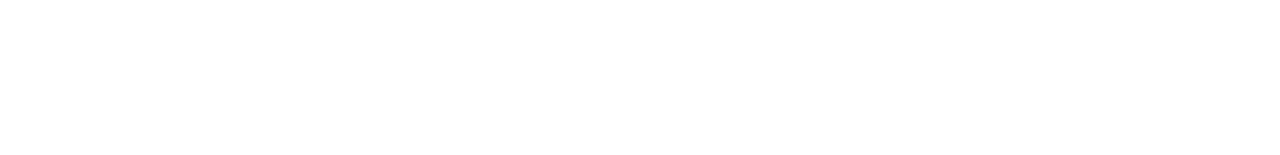
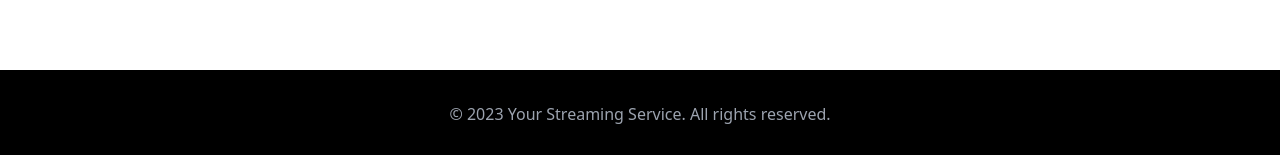
Before and after one commit to shreyansh1410/netflix-gpt, a React (Create React App) app: page /browse in a window 1280 px wide. Shown: the part 642-797 px from the top of the page. Built offline with nearby package versions, Linux system fonts and the light colour scheme; no server answers; sample sign-in values are in the browser's storage.

Commit message:
slight UI enhancements

```diff
--- a/src/components/AIMovieSuggestions.js
+++ b/src/components/AIMovieSuggestions.js
@@ -2,15 +2,13 @@ import { useSelector } from "react-redux";
 import MovieList from "./MovieList";
 
 const AiMovieSuggestions = () => {
-  // Updated selector to use aiSearch instead of gpt
   const aiSearchState = useSelector((store) => store.aiSearch);
 
-  // Safely access the properties with null checking
   const movieNames = aiSearchState?.movieNames;
   const movieArray = aiSearchState?.movieArray;
 
-  // If we don't have movie names or the array, return null
-  if (!movieNames || !movieArray) return null;
+  if (!movieNames?.length || !movieArray?.length)
+    return null;
 
   return (
     <div className="p-4 m-4 bg-black text-white opacity-70">
--- a/src/components/Browse.js
+++ b/src/components/Browse.js
@@ -17,7 +17,8 @@ const Browse = () => {
   useTopRatedMovies();
   useUpcomingMovies();
   return (
-    <div>
+    <div className="flex flex-col min-h-screen">
+      <div className="flex-grow">
         <Header />
         {showAiSearch ? ( // Updated condition
           <GeminiSearch />
@@ -28,6 +29,15 @@ const Browse = () => {
           </>
         )}
       </div>
+      <footer className="bg-black text-gray-400 py-8 px-4">
+        <div className="max-w-7xl mx-auto">
+          <p className="text-center">
+            © {new Date().getFullYear()} Your Streaming Service. All rights
+            reserved.
+          </p>
+        </div>
+      </footer>
+    </div>
   );
 };
 
--- a/src/components/Header.js
+++ b/src/components/Header.js
@@ -63,7 +63,7 @@ const Header = () => {
 
               <button
                 onClick={() => dispatch(toggleAiSearchView())}
-                className="bg-red-600 hover:bg-red-700 text-white px-4 py-2 rounded-lg transition-colors duration-200"
+                className="bg-red-600 hover:bg-red-700 text-white px-4 py-2 rounded-lg transition-colors duration-200 bg-gradient-to-r from-red-400 via-red-500 to-red-600 hover:bg-gradient-to-br focus:ring-4 focus:outline-none focus:ring-red-300 dark:focus:ring-red-800 shadow-lg shadow-red-500/50 dark:shadow-lg dark:shadow-red-800/80"
               >
                 {isAiSearch ? "Home" : "AI Search"}
               </button>
--- a/src/utils/constants.js
+++ b/src/utils/constants.js
@@ -17,15 +17,15 @@ export const BACKGROUND_IMG_URL = 'https://assets.nflxext.com/ffe/siteui/vlv3/da
 export const SUPPORTED_LANGUAGES = [
   {
     identifier: 'en',
-    name: 'english',
+    name: 'English',
   },
   {
     identifier: 'hi',
-    name: 'hindi',
+    name: 'Hindi',
   },
   {
     identifier: 'es',
-    name: 'español',
+    name: 'Español',
   },
 ];;
 
```
Lines whose indentation alone changed are shown as unchanged.
